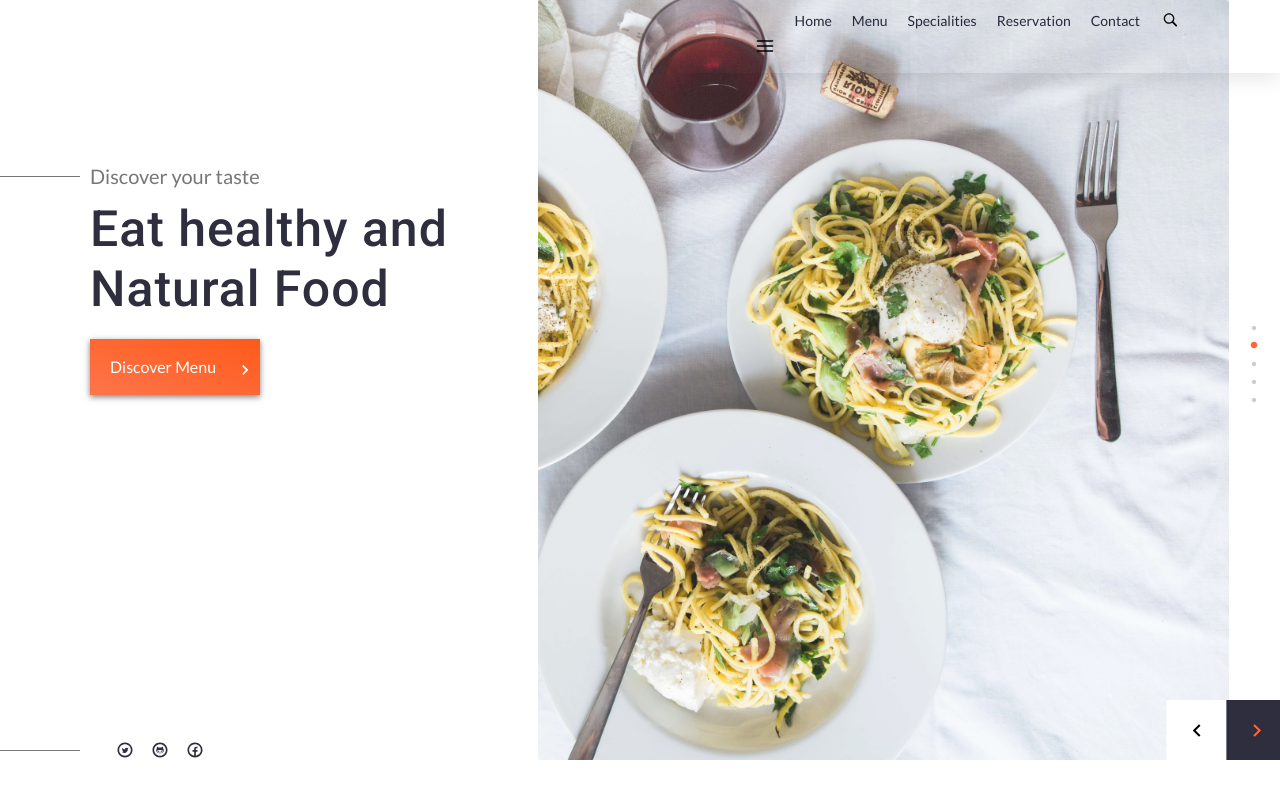
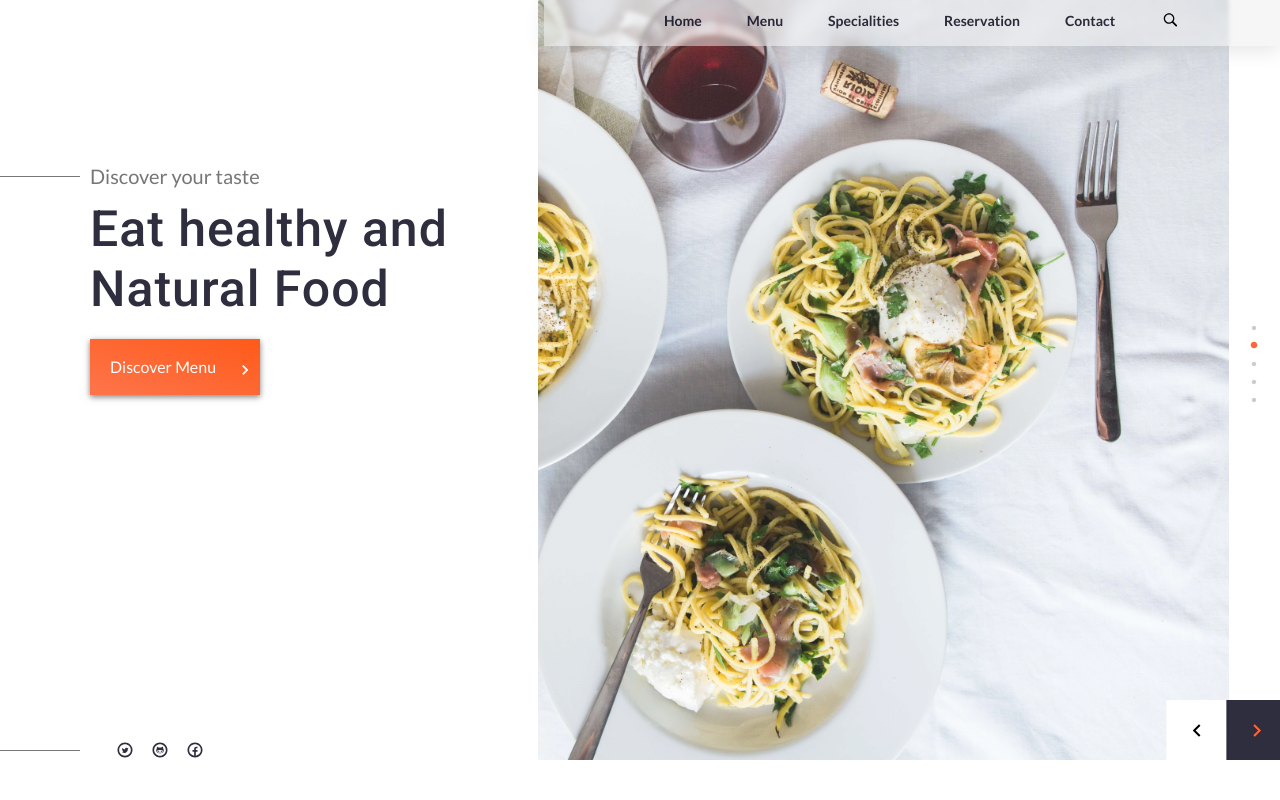
Before and after one commit to lamideolaniyan/qutori, a website built with webpack: page src/index.html in a window 1280 px wide. Shown: the top 800 px of the page. Built offline with nearby package versions, Linux system fonts and the light colour scheme.

Commit message:
nav bar styling

```diff
--- a/src/index.html
+++ b/src/index.html
@@ -86,6 +86,7 @@
     </header>
 
     <nav class="nav">
+      <!-- <div class="divider">&nbsp</div> -->
       <ul class="nav__list">
         <li class="nav__item">
           <a href="#" class="nav__link">home</a>
@@ -109,11 +110,11 @@
         </li>
       </ul>
 
-      <div class="hbg">
+      <!-- <div class="hbg">
         <svg class="icon icon-hbg">
           <use xlink:href="img/sprite.svg#icon-menu"></use>
         </svg>
-      </div>
+      </div> -->
     </nav>
 
     <section class="about">
--- a/src/sass/_nav.scss
+++ b/src/sass/_nav.scss
@@ -3,9 +3,14 @@
   top: 0;
   right: 0;
   padding: 1rem 8rem;
+  width: 57.5%;
+  // display: grid;
+  // grid-template-columns: repeat(2, 50%);
   //   padding-bottom: 1rem;
   z-index: 1000;
-  // background-color: rgba(#fff, 1);
+  background-color: rgba(#eee, 0.5);
+  backdrop-filter: blur(2px);
+  -webkit-backdrop-filter: blur(2px);
   box-shadow: 0 0.5rem 2rem rgba(#000, 0.1);
 
   &__list {
@@ -18,7 +23,7 @@
     text-transform: capitalize;
     margin-right: 2rem;
     font-size: 1.4rem;
-    font-weight: 400;
+    font-weight: 700;
   }
 
   &__link {
@@ -28,7 +33,7 @@
 
     &::after {
       display: block;
-      content: '';
+      content: "";
       position: absolute;
       bottom: 0;
       left: 50%;
```
Also changed, not shown: dist/css/style.css.
